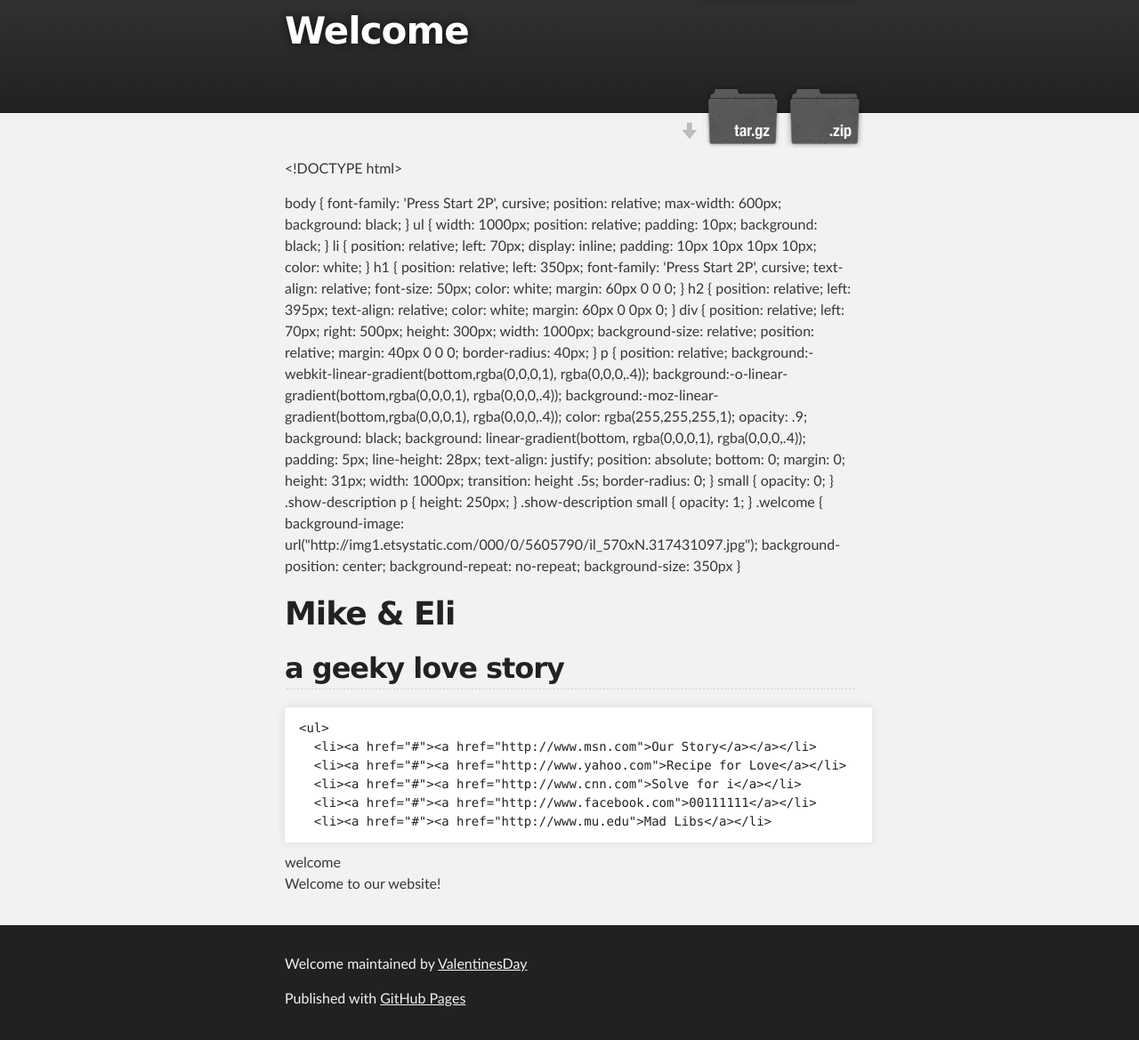
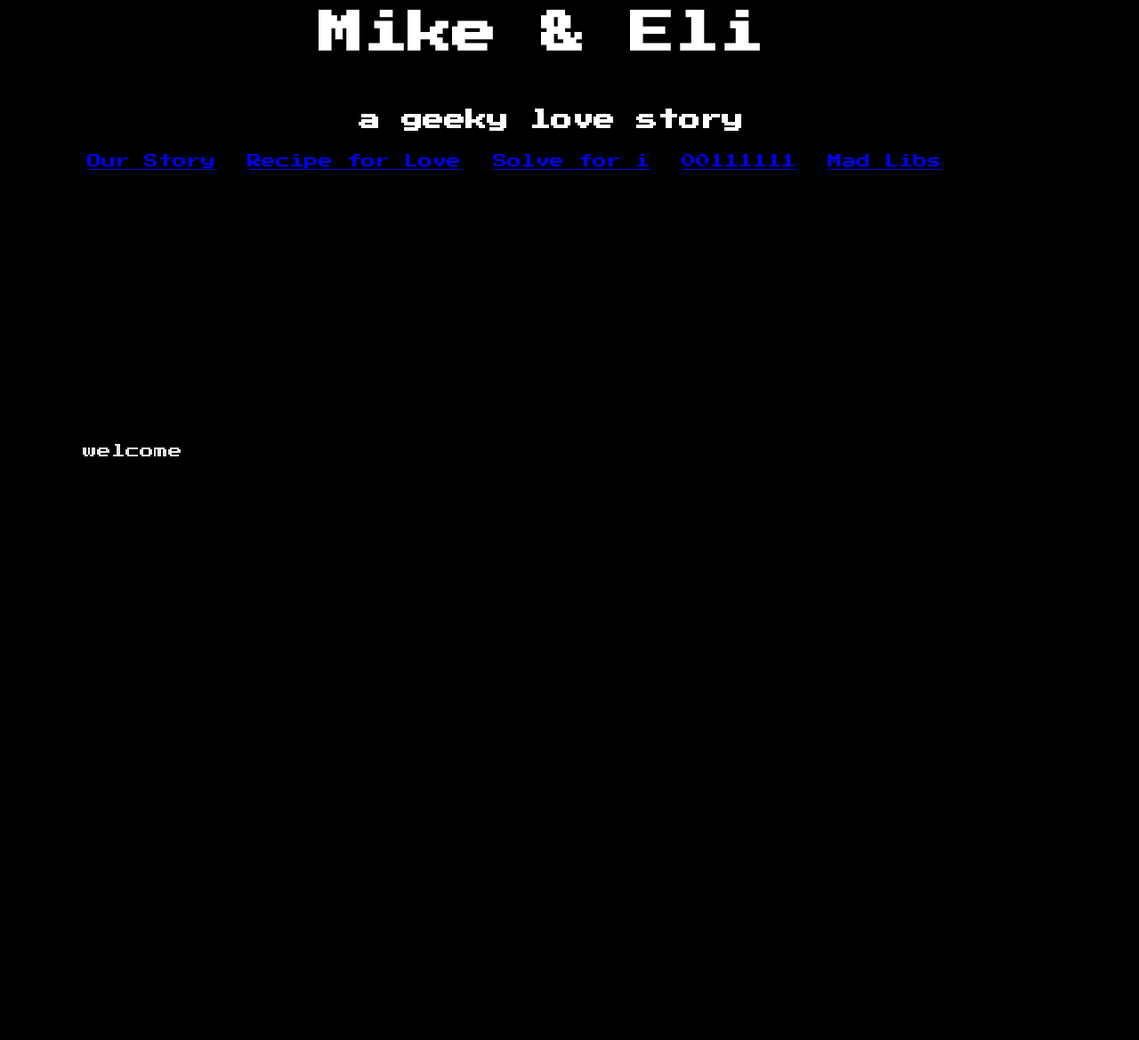
Before and after one commit to ValentinesDay/Welcome, a plain HTML site: page index.html in a window 1280 px wide. Shown: the part 47-1216 px from the top of the page at 89% size. After the commit the page ends 800 px from the top, so only its background shows below. Drawn offline with nearby package versions, Linux system fonts and the light colour scheme.

Commit message:
Update index.html

```diff
--- a/index.html
+++ b/index.html
@@ -1,42 +1,8 @@
 <!DOCTYPE html>
-<html>
-
-  <head>
-    <meta charset='utf-8' />
-    <meta http-equiv="X-UA-Compatible" content="chrome=1" />
-    <meta name="description" content="Welcome : " />
-
-    <link rel="stylesheet" type="text/css" media="screen" href="stylesheets/stylesheet.css">
-
-    <title>Welcome</title>
-  </head>
-
-  <body>
-
-    <!-- HEADER -->
-    <div id="header_wrap" class="outer">
-        <header class="inner">
-          <a id="forkme_banner" href="https://github.com/ValentinesDay/Welcome">View on GitHub</a>
-
-          <h1 id="project_title">Welcome</h1>
-          <h2 id="project_tagline"></h2>
-
-            <section id="downloads">
-              <a class="zip_download_link" href="https://github.com/ValentinesDay/Welcome/zipball/master">Download this project as a .zip file</a>
-              <a class="tar_download_link" href="https://github.com/ValentinesDay/Welcome/tarball/master">Download this project as a tar.gz file</a>
-            </section>
-        </header>
-    </div>
-
-    <!-- MAIN CONTENT -->
-    <div id="main_content_wrap" class="outer">
-      <section id="main_content" class="inner">
-        <p>&lt;!DOCTYPE html&gt;
-</p>
-
-<p></p>
-
-
+<head>
+<script src="/assets/jquery.js"></script>
+<link href='https://fonts.googleapis.com/css?family=Press+Start+2P' rel='stylesheet' type='text/css'>
+<style>
 body {
   font-family: 'Press Start 2P', cursive;
   position: relative;
@@ -118,41 +84,24 @@ small {
   background-repeat: no-repeat;
   background-size: 350px
 }
-<p>
-</p>
-
-<h1>
-<a name="mike--eli" class="anchor" href="#mike--eli"><span class="octicon octicon-link"></span></a>Mike &amp; Eli</h1>
-
-<h2>
-<a name="a-geeky-love-story" class="anchor" href="#a-geeky-love-story"><span class="octicon octicon-link"></span></a>a geeky love story</h2>
-
-<pre><code>&lt;ul&gt;
-  &lt;li&gt;&lt;a href="#"&gt;&lt;a href="http://www.msn.com"&gt;Our Story&lt;/a&gt;&lt;/a&gt;&lt;/li&gt;
-  &lt;li&gt;&lt;a href="#"&gt;&lt;a href="http://www.yahoo.com"&gt;Recipe for Love&lt;/a&gt;&lt;/li&gt;
-  &lt;li&gt;&lt;a href="#"&gt;&lt;a href="http://www.cnn.com"&gt;Solve for i&lt;/a&gt;&lt;/li&gt;
-  &lt;li&gt;&lt;a href="#"&gt;&lt;a href="http://www.facebook.com"&gt;00111111&lt;/a&gt;&lt;/li&gt;
-  &lt;li&gt;&lt;a href="#"&gt;&lt;a href="http://www.mu.edu"&gt;Mad Libs&lt;/a&gt;&lt;/li&gt;
-</code></pre>
-
-<div>
-  <p>welcome<br>Welcome to our website!
-</p>
+</style>
+</head>
+<body>
+<h1>Mike & Eli</h1>
+<h2>a geeky love story</h2>
+    <ul>
+      <li><a href="#"><a href="http://www.msn.com">Our Story</a></a></li>
+      <li><a href="#"><a href="http://www.yahoo.com">Recipe for Love</a></li>
+      <li><a href="#"><a href="http://www.cnn.com">Solve for i</a></li>
+      <li><a href="#"><a href="http://www.facebook.com">00111111</a></li>
+      <li><a href="#"><a href="http://www.mu.edu">Mad Libs</a></li>
+<div class="Welcome">
+  <p>welcome<br />
+  <small>Welcome to our website!
 </div>
-
-<p></p>
-      </section>
-    </div>
-
-    <!-- FOOTER  -->
-    <div id="footer_wrap" class="outer">
-      <footer class="inner">
-        <p class="copyright">Welcome maintained by <a href="https://github.com/ValentinesDay">ValentinesDay</a></p>
-        <p>Published with <a href="http://pages.github.com">GitHub Pages</a></p>
-      </footer>
-    </div>
-
-
-
-  </body>
-</html>
+<script>
+  $('div').on('click', function() {
+      $(this).toggleClass('show-description');
+  });
+</script>
+</body>
```
